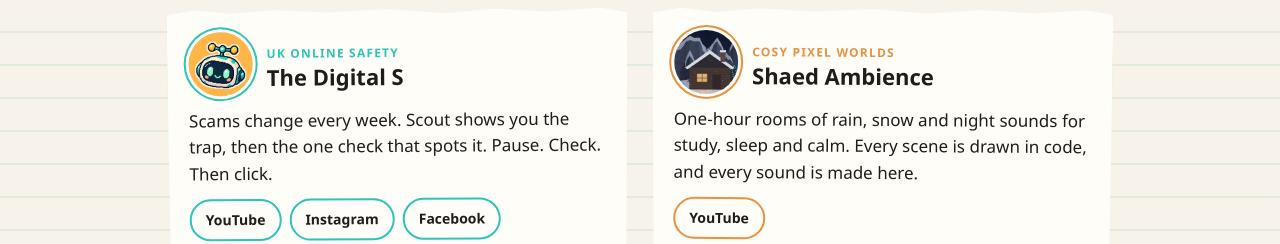
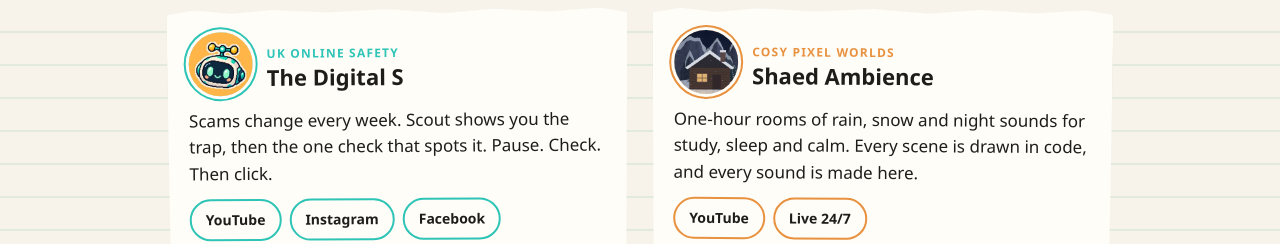
Before and after one commit to shaedstudio/shaedstudio.github.io, a plain HTML site: page index.html in a window 1280 px wide. Shown: the part 561-805 px from the top of the page. Drawn offline with Linux system fonts and the light colour scheme.

Commit message:
Link the Shaed Ambience 24/7 live stream from the hub
Co-Authored-By: Claude Opus 5.5 <noreply@anthropic.com>

```diff
--- a/index.html
+++ b/index.html
@@ -128,7 +128,7 @@ footer{margin-top:80px;display:grid;gap:10px;color:var(--muted);font-size:15px}
       <div class="head"><img src="img/ambience.jpg" alt="A lit pixel cabin in the snow" width="64" height="64">
         <div><span class="label">Cosy pixel worlds</span><h3>Shaed Ambience</h3></div></div>
       <p>One-hour rooms of rain, snow and night sounds for study, sleep and calm. Every scene is drawn in code, and every sound is made here.</p>
-      <div class="links"><a href="https://www.youtube.com/@ShaedAmbience">YouTube</a></div>
+      <div class="links"><a href="https://www.youtube.com/@ShaedAmbience">YouTube</a> <a href="https://www.youtube.com/@ShaedAmbience/live">Live 24/7</a></div>
       <p class="shop"><b>Free:</b> <a href="https://brownofficial4.gumroad.com/l/hypybk" rel="noopener">One quiet hour: a free 50/10 study page</a></p>
       <p class="shop"><b>Shop:</b> <a href="https://brownofficial4.gumroad.com/l/cozy-pixel-worlds" rel="noopener">Cozy Pixel Worlds: 6 hour-long stream &amp; study backgrounds (&pound;5)</a></p>
       <p class="shop"><b>Shop:</b> <a href="https://brownofficial4.gumroad.com/l/ayhcp" rel="noopener">Pomodoro study planner, 50/10 (&pound;2.50)</a></p>
```
